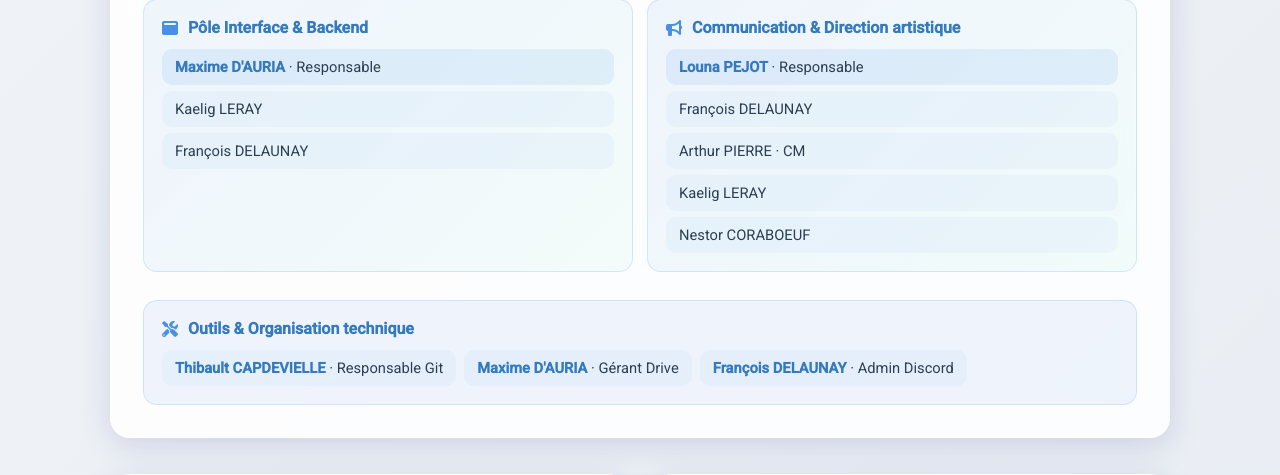
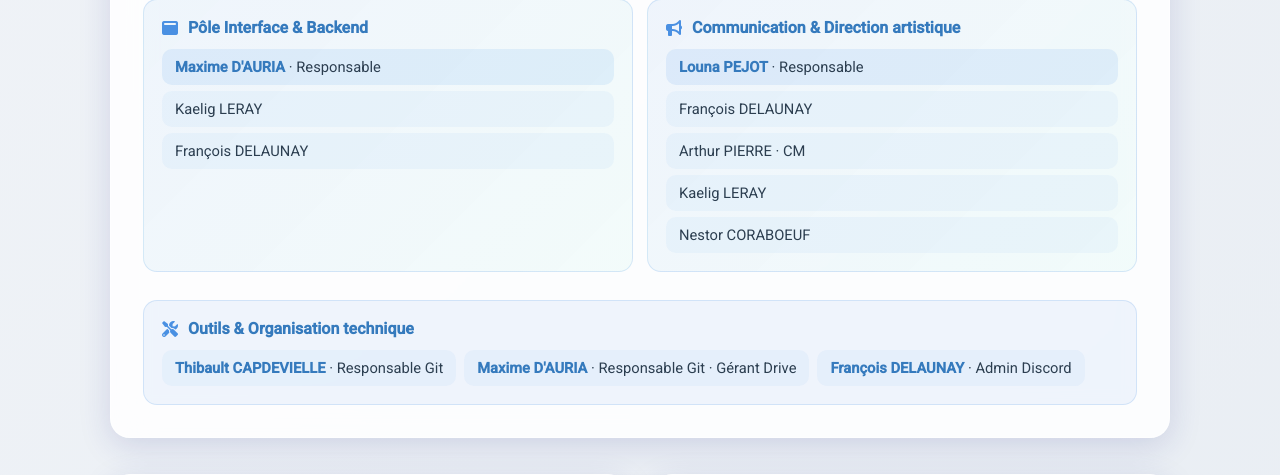
Before and after one commit to nmqx/hearmyhands, a Flask app: page / in a window 1280 px wide. Shown: the part 2180-2655 px from the top of the page. Run offline with Flask 3, Linux system fonts and the light colour scheme; some libraries are stand-ins or nearby versions.

Commit message:
2 co-Resp Git : Thibault CAPDEVIELLE + Maxime D'AURIA

```diff
--- a/hearmyhands/templates/home.html
+++ b/hearmyhands/templates/home.html
@@ -136,8 +136,8 @@
             <h4><i class="fa-solid fa-screwdriver-wrench"></i> Outils &amp; Organisation technique</h4>
             <ul class="pole-members pole-members-inline">
                 <li data-name="Thibault CAPDEVIELLE" class="member-pill"><strong>Thibault CAPDEVIELLE</strong> · Responsable Git</li>
-                <li data-name="Maxime D'AURIA"    class="member-pill"><strong>Maxime D'AURIA</strong> · Gérant Drive</li>
-                <li data-name="François DELAUNAY" class="member-pill"><strong>François DELAUNAY</strong> · Admin Discord</li>
+                <li data-name="Maxime D'AURIA"      class="member-pill"><strong>Maxime D'AURIA</strong> · Responsable Git · Gérant Drive</li>
+                <li data-name="François DELAUNAY"   class="member-pill"><strong>François DELAUNAY</strong> · Admin Discord</li>
             </ul>
         </div>
     </div>
@@ -217,7 +217,7 @@
     const bios = {
         "Marius DEMONFAUCON":   { role: "Chef de projet · Coordination",                          bio: "Coordinateur de l'équipe de 12. Pilote le planning, anime les réunions, tranche les arbitrages techniques entre pôles et fait le lien avec la tutrice pédagogique. A aussi développé l'outil de segmentation vidéo qui alimente le dataset du GRU Ocarina." },
         "Titouan DESAILLY":     { role: "Responsable Pôle Vision (Modèle 1)",                     bio: "Responsable du pôle Vision. Pilote l'architecture du Modèle 1 (CSPDarknet53 + heatmaps + Soft-Argmax) et le pipeline d'entraînement pour les 9 points du haut du corps." },
-        "Maxime D'AURIA":       { role: "Responsable Pôle Interface & Backend · GCP · Gérant Drive", bio: "Responsable du pôle Interface & Backend. Gère l'API modèle, a aussi mis la main au front. Administre l'infrastructure Google Cloud (instance, IP statique, quotas, accès) et le Google Drive de l'équipe (centralisation des documents et livrables). Membre du pôle Vision." },
+        "Maxime D'AURIA":       { role: "Responsable Pôle Interface & Backend · GCP · Responsable Git · Gérant Drive", bio: "Responsable du pôle Interface & Backend. Gère l'API modèle, a aussi mis la main au front. Administre l'infrastructure Google Cloud (instance, IP statique, quotas, accès), co-responsable Git avec Thibault, et gère le Google Drive de l'équipe. Membre du pôle Vision." },
         "Thibault CAPDEVIELLE":{ role: "Pôle Vision · Responsable Git",                          bio: "Pôle Vision : travaille sur le backbone, la fonction de perte OKSLoss et la stabilisation Soft-Argmax. Responsable Git : valide les merge requests, gère les branches et l'historique du dépôt." },
         "François DELAUNAY":    { role: "Pôle Vision · Pôle Interface & Backend · Communication · Admin Discord", bio: "Multi-pôle : contribue au pôle Vision (entraînement et pré-traitement), au pôle Interface & Backend et au pôle Communication. Administre le serveur Discord de l'équipe (rôles, channels, automation)." },
         "Killian SEVALLE":      { role: "Responsable Pôle Traduction (Ocarina)",                  bio: "Responsable du pôle Traduction. Pilote le GRU temporel Ocarina (45 frames × 42 features) pour les signes dynamiques comme J et Z." },
```
